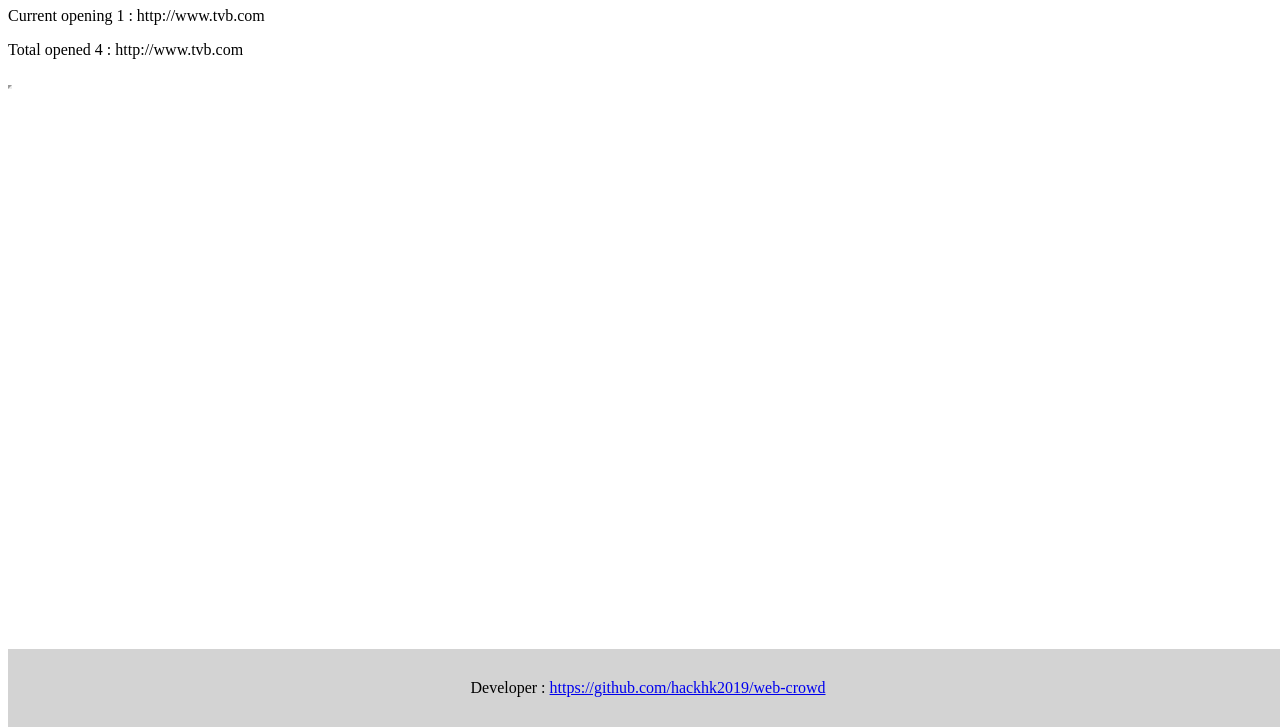
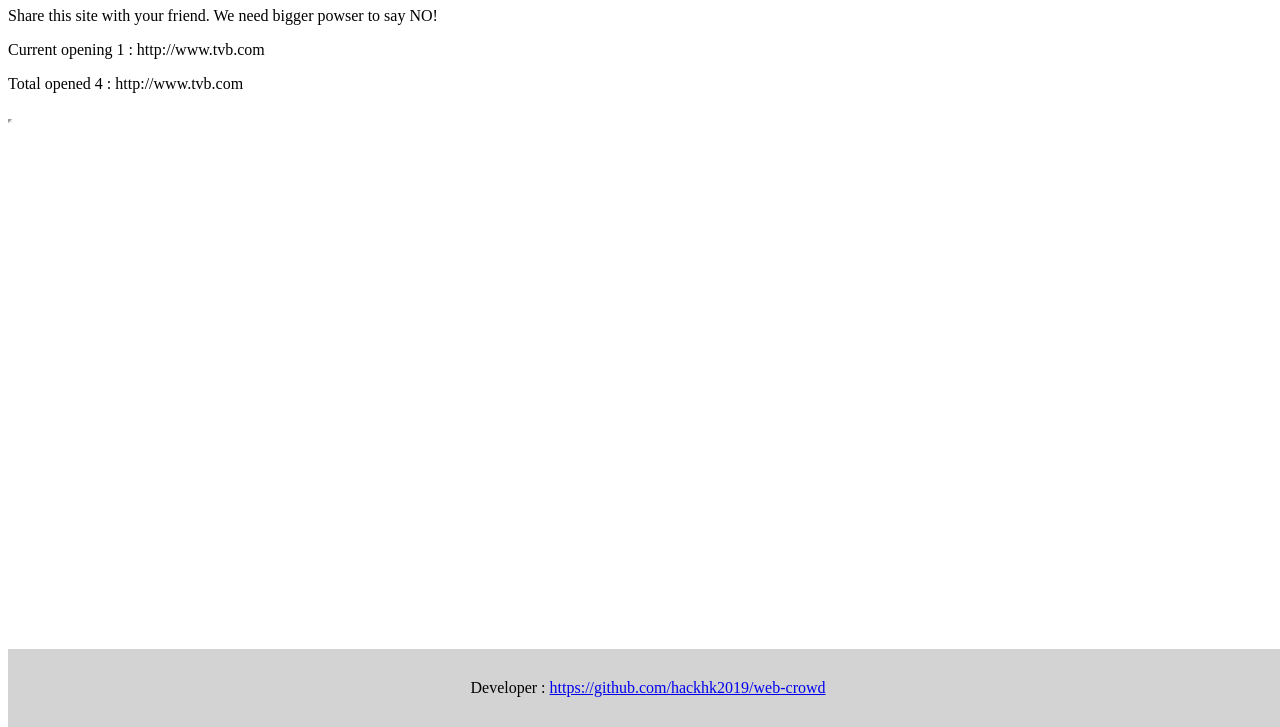
Before and after one commit to hackhk2019/web-crowd, a plain HTML site: page index.html in a window 1280 px wide. Shown: the part 73-800 px from the top of the page. Drawn offline with Linux system fonts and the light colour scheme; grey boxes are pictures that could not be loaded.

Commit message:
update ui

```diff
--- a/index.html
+++ b/index.html
@@ -16,6 +16,7 @@
 <body>
 
     <h1 id='msgTitle'> I 💖 you: </h1>
+    <p> Share this site with your friend. We need bigger powser to say NO!</p>
     <p id='msg'></p>
     <p id='msgTotal'></p>
 
```
Also changed, not shown: package.json (deleted, +0 -15 lines), README.md, 1 other file.
